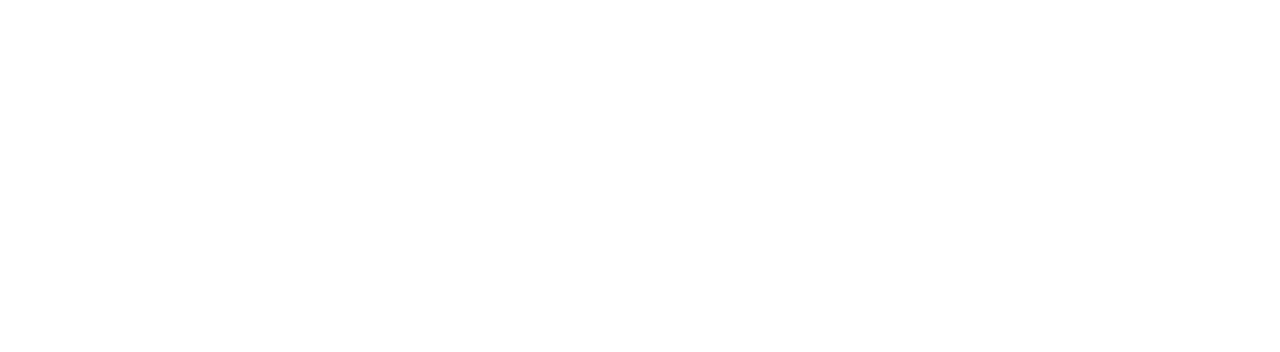
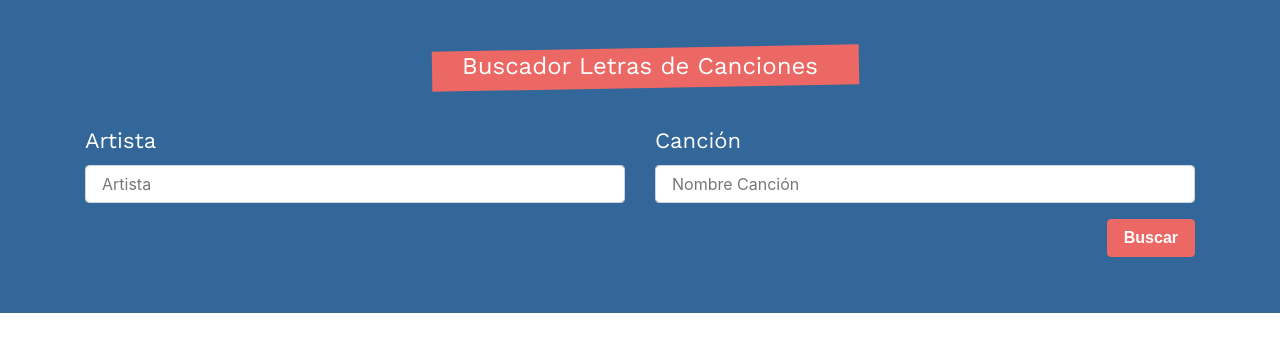
Before and after one commit to CamiloGzn19/Lyrics-React, a React (Create React App) app: page / in a window 1280 px wide. Shown: the top 352 px of the page. Built offline with nearby package versions, Linux system fonts and the light colour scheme; a web font is replaced by a local one.

Commit message:
adding styles and creating form validation

```diff
--- a/src/App.js
+++ b/src/App.js
@@ -1,8 +1,11 @@
+import React from 'react';
+import Formulario from './components/Formulario';
 
 function App() {
   return (
-    <div className="App">
-    </div>
+    <>
+    <Formulario />
+    </>
   );
 }
 
--- /dev/null
+++ b/src/components/Formulario.jsx
@@ -0,0 +1,90 @@
+import React, { useState } from "react";
+
+const Formulario = () => {
+  // Estados de la app
+  const [busqueda, guardarBusqueda] = useState({
+    artista: "",
+    cancion: "",
+  });
+  const [error, guardarError] = useState(false);
+
+  const { artista, cancion } = busqueda;
+
+  // Función a cada input para leer su contenido
+  const actualizarState = (e) => {
+    guardarBusqueda({
+      ...busqueda,
+      [e.target.name]: e.target.value,
+    });
+  };
+
+  // Consultar las API
+  const buscarInformacion = (e) => {
+    e.preventDefault();
+
+    if (artista.trim() === "" || cancion.trim() === "") {
+      guardarError(true);
+      return;
+    }
+    guardarError(false);
+    // Pasar al componente principal
+  };
+
+  return (
+    <div className="bg-info">
+      <div className="container">
+        <div className="row">
+          {error ? (
+            <p className="alert alert-danger text-center p-2">
+              Todos los campos son obligatorios
+            </p>
+          ) : null}
+          <form
+            onSubmit={buscarInformacion}
+            className="col card text-white bg-transparent mb-5 pt-5 pb-2"
+          >
+            <fieldset className="">
+              <legend className="text-center">
+                Buscador Letras de Canciones
+              </legend>
+
+              <div className="row">
+                <div className="col-md-6">
+                  <div className="form-group">
+                    <label>Artista</label>
+                    <input
+                      type="text"
+                      className="form-control"
+                      name="artista"
+                      placeholder="Artista"
+                      onChange={actualizarState}
+                      value={artista}
+                    />
+                  </div>
+                </div>
+                <div className="col-md-6">
+                  <div className="form-group">
+                    <label>Canción</label>
+                    <input
+                      type="text"
+                      className="form-control"
+                      name="cancion"
+                      placeholder="Nombre Canción"
+                      onChange={actualizarState}
+                      value={cancion}
+                    />
+                  </div>
+                </div>
+              </div>
+              <button type="submit" className="btn btn-primary float-right">
+                Buscar
+              </button>
+            </fieldset>
+          </form>
+        </div>
+      </div>
+    </div>
+  );
+};
+
+export default Formulario;
```
